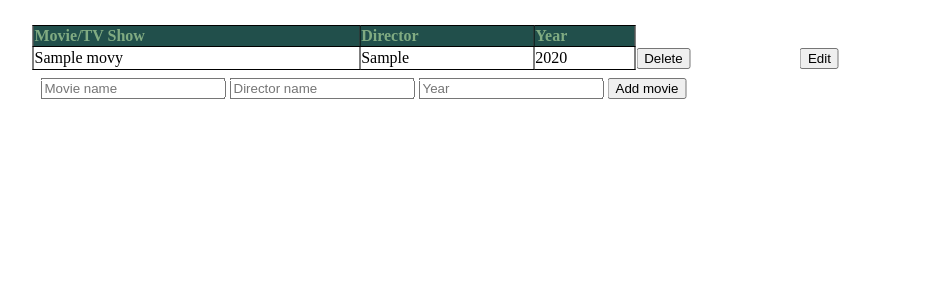
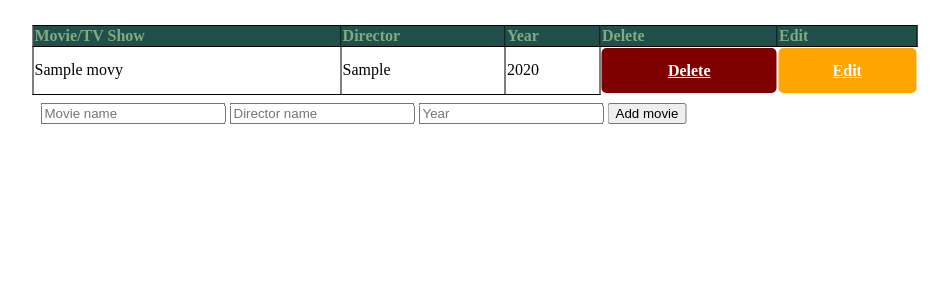
Before and after one commit to TomasBlascik/SemestralnaPraca, a PHP site: page /PHP/Database.php in a window 1280 px wide. Shown: the part 75-375 px from the top of the page, without its empty margins (165-1114 px from the left). Run offline with PHP 8.4, Linux system fonts and the light colour scheme; tables that the repository leaves empty or names only in its code hold one stand-in row (values such as "Sample post").

Commit message:
uprava kodu

```diff
--- a/CSS/Database.css
+++ b/CSS/Database.css
@@ -34,6 +34,24 @@
     border: none;
 }
 
+.button {
+    display: block;
+    padding: 10px;
+    text-align: center;
+    border-radius: 5px;
+    color: white;
+    font-weight: bold;
+    line-height: 25px;
+}
+
+.del {
+    background: maroon;
+}
+
+.edit {
+    background: orange;
+}
+
 @media screen and (max-width: 800px) {
 
 .content {
--- a/PHP/Database.php
+++ b/PHP/Database.php
@@ -36,6 +36,7 @@ try {
 
 ?>
 
+<!DOCTYPE html>
 <html lang="en">
 
 <head>
@@ -69,7 +70,7 @@ if (isset($_GET['edit'])) {
 ?>
 <div class="content">
     <div>
-        <form method="post">
+        <form id="edit-form" method="post">
             <textarea type="text" name="name" required><?php echo $record->name ?></textarea>
             <textarea type="text" name="director" required><?php echo $record->director ?></textarea>
             <textarea type="number" name="year" required><?php echo $record->year ?></textarea>
@@ -85,6 +86,8 @@ if (isset($_GET['edit'])) {
             <th>Movie/TV Show</th>
             <th>Director</th>
             <th>Year</th>
+            <th>Delete</th>
+            <th>Edit</th>
         </tr>
             <?php
             /** @var DBstorage $db */
@@ -93,8 +96,8 @@ if (isset($_GET['edit'])) {
                     <td><?php echo $record->name ?></td>
                     <td><?php echo $record->director ?></td>
                     <td><?php echo $record->year ?></td>
-                    <td class="no-border"><a href="?delete=<?php echo $record->id ?>"><button>Delete</button></a></td>
-                    <td class="no-border"><a href="?edit=<?php echo $record->id ?>"><button>Edit</button></a></td>
+                    <td class="no-border"><a class = "button del" href="?delete=<?php echo $record->id ?>">Delete</a></td>
+                    <td class="no-border"><a class = "button edit" href="?edit=<?php echo $record->id ?>">Edit</a></td>
                 </tr>
             <?php } ?>
     </table>
```
Lines whose indentation alone changed are shown as unchanged.
